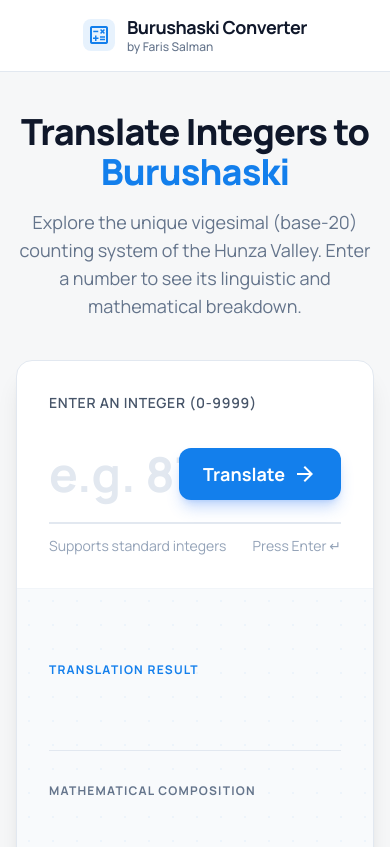
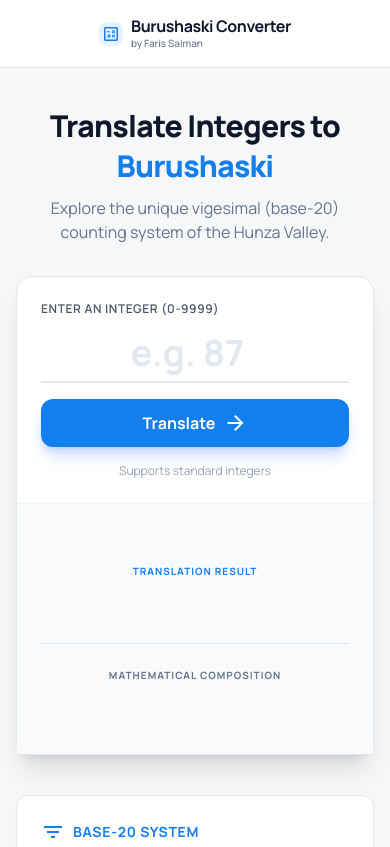
Before and after one commit to farissalman12/burushashki-number-converter, a website: page index.html in a window 390 px wide. Shown: the top 847 px of the page. Drawn offline with nearby package versions, Linux system fonts and the light colour scheme.

Commit message:
Refined complete cmobile responsiveness, fixed tooltip alightment, and removed math overflow container

```diff
--- a/converter.js
+++ b/converter.js
@@ -118,7 +118,7 @@ function convertBelow100(num) {
   tokens.push(sep("-"));
 
   if (remainder === 10) {
-    tokens.push(createToken("turma", "Ten", "remainder", "+ 10", 10));
+    tokens.push(createToken("torimi", "Ten", "remainder", "+ 10", 10));
   } else if (remainder < 10) {
     tokens.push(createToken(units[remainder], engUnits[remainder], "remainder", `+ ${remainder}`, remainder));
   } else {
--- a/index.html
+++ b/index.html
@@ -47,49 +47,48 @@
 </head>
 <body class="bg-background-light dark:bg-background-dark font-display text-slate-900 dark:text-slate-100 min-h-screen flex flex-col overflow-x-hidden">
 <!-- Navigation -->
-<header class="flex items-center justify-center border-b border-solid border-slate-200 dark:border-slate-800 px-6 py-4 bg-white dark:bg-slate-900 sticky top-0 z-50">
-<div class="flex items-center gap-3">
-<div class="size-8 flex items-center justify-center rounded-lg bg-primary/10 text-primary">
-<span class="material-symbols-outlined text-2xl">calculate</span>
+<header class="flex items-center justify-center border-b border-solid border-slate-200 dark:border-slate-800 px-4 sm:px-6 py-4 bg-white dark:bg-slate-900 sticky top-0 z-50">
+<div class="flex items-center gap-2 sm:gap-3">
+<div class="size-6 sm:size-8 flex items-center justify-center rounded-lg bg-primary/10 text-primary">
+<span class="material-symbols-outlined text-xl sm:text-2xl">calculate</span>
 </div>
 <div class="flex flex-col">
-    <h2 class="text-slate-900 dark:text-white text-lg font-bold leading-tight tracking-tight">Burushaski Converter</h2>
-    <span class="text-slate-500 font-medium text-xs">by Faris Salman</span>
+    <h2 class="text-slate-900 dark:text-white text-base sm:text-lg font-bold leading-tight tracking-tight">Burushaski Converter</h2>
+    <span class="text-slate-500 font-medium text-[10px] sm:text-xs">by Faris Salman</span>
 </div>
 </div>
 </header>
 <main class="flex-grow flex flex-col items-center py-10 px-4 sm:px-6 lg:px-8">
 <!-- Hero Section -->
-<div class="text-center max-w-2xl mx-auto mb-10">
-<h1 class="text-4xl sm:text-5xl font-extrabold text-slate-900 dark:text-white tracking-tight mb-4">
-                Translate Integers to <span class="text-primary">Burushaski</span>
+<div class="text-center max-w-2xl mx-auto mb-8 sm:mb-10">
+<h1 class="text-3xl sm:text-4xl md:text-5xl font-extrabold text-slate-900 dark:text-white tracking-tight mb-3 sm:mb-4">
+                Translate Integers to <span class="text-primary block sm:inline mt-1 sm:mt-0">Burushaski</span>
 </h1>
-<p class="text-lg text-slate-500 dark:text-slate-400">
+<p class="text-base sm:text-lg text-slate-500 dark:text-slate-400">
                 Explore the unique vigesimal (base-20) counting system of the Hunza Valley.
-                Enter a number to see its linguistic and mathematical breakdown.
             </p>
 </div>
 <!-- Main Converter Card -->
 <div class="w-full max-w-3xl bg-white dark:bg-slate-900 rounded-2xl shadow-xl border border-slate-200 dark:border-slate-800">
 <!-- Input Area -->
-<div class="p-8 sm:p-12 border-b border-slate-100 dark:border-slate-800">
-<label class="block text-sm font-semibold text-slate-600 dark:text-slate-400 mb-3 uppercase tracking-wider" for="number-input">
+<div class="p-6 sm:p-8 md:p-12 border-b border-slate-100 dark:border-slate-800">
+<label class="block text-xs sm:text-sm font-semibold text-slate-600 dark:text-slate-400 mb-2 sm:mb-3 uppercase tracking-wider" for="number-input">
                     Enter an Integer (0-9999)
                 </label>
-                <form id="converterForm" class="relative flex items-center">
-                    <input class="block w-full text-5xl sm:text-6xl font-bold bg-transparent border-0 border-b-2 border-slate-200 dark:border-slate-700 focus:border-primary focus:ring-0 px-0 py-4 placeholder-slate-200 dark:placeholder-slate-800 text-slate-900 dark:text-white transition-colors appearance-none" id="number-input" placeholder="e.g. 87" type="number" required min="1" max="1000000" />
-                    <button type="submit" class="absolute right-0 top-1/2 -translate-y-1/2 bg-primary hover:bg-blue-600 text-white rounded-xl px-6 py-3 font-bold text-lg shadow-lg shadow-blue-500/30 transition-all flex items-center gap-2">
+                <form id="converterForm" class="relative flex flex-col sm:flex-row items-center gap-4 sm:gap-0">
+                    <input class="block w-full text-4xl sm:text-5xl md:text-6xl font-bold bg-transparent border-0 border-b-2 border-slate-200 dark:border-slate-700 focus:border-primary focus:ring-0 px-0 py-2 sm:py-4 placeholder-slate-200 dark:placeholder-slate-800 text-slate-900 dark:text-white transition-colors appearance-none text-center sm:text-left" id="number-input" placeholder="e.g. 87" type="number" required min="1" max="1000000" />
+                    <button type="submit" class="w-full sm:w-auto sm:absolute right-0 sm:top-1/2 sm:-translate-y-1/2 bg-primary hover:bg-blue-600 text-white rounded-xl px-4 sm:px-6 py-3 sm:py-3 font-bold text-base sm:text-lg shadow-lg shadow-blue-500/30 transition-all flex items-center justify-center gap-2">
                         <span>Translate</span>
                         <span class="material-symbols-outlined">arrow_forward</span>
                     </button>
                 </form>
-<div class="mt-3 flex justify-between text-sm text-slate-400 dark:text-slate-500">
+<div class="mt-4 sm:mt-3 flex flex-col sm:flex-row justify-between text-xs sm:text-sm text-slate-400 dark:text-slate-500 text-center sm:text-left gap-1 sm:gap-0">
 <span>Supports standard integers</span>
-<span>Press Enter ↵</span>
+<span class="hidden sm:inline">Press Enter ↵</span>
 </div>
 </div>
 <!-- Result Area -->
-<div class="bg-slate-50 dark:bg-slate-950/50 p-8 sm:p-12 min-h-[300px] flex flex-col justify-center relative">
+<div class="bg-slate-50 dark:bg-slate-950/50 p-6 sm:p-8 md:p-12 min-h-[250px] sm:min-h-[300px] flex flex-col justify-center relative">
 <!-- Background Pattern -->
 <div class="absolute inset-0 opacity-5 pointer-events-none" style="background-image: radial-gradient(#137fec 1px, transparent 1px); background-size: 24px 24px;">
 </div>
@@ -101,15 +100,15 @@
                 </div>
                 -->
 <!-- Active Result State -->
-<div class="relative z-10">
-<div class="text-xs font-bold text-primary uppercase tracking-widest mb-6">Translation Result</div>
+<div class="relative z-10 w-full">
+<div class="text-[10px] sm:text-xs font-bold text-primary uppercase tracking-widest mb-4 sm:mb-6 text-center sm:text-left">Translation Result</div>
 <!-- The Burushaski Words Container -->
-<div id="result-container" class="flex flex-wrap items-end gap-x-3 gap-y-6 text-4xl sm:text-5xl font-medium text-slate-800 dark:text-slate-100 leading-normal">
+<div id="result-container" class="flex flex-wrap justify-center sm:justify-start items-end gap-x-2 sm:gap-x-3 gap-y-4 sm:gap-y-6 text-3xl sm:text-4xl md:text-5xl font-medium text-slate-800 dark:text-slate-100 leading-normal pb-4 sm:pb-0">
 </div>
 <!-- Math Breakdown Visualizer -->
-<div class="mt-12 pt-8 border-t border-slate-200 dark:border-slate-800/50">
-<p class="text-xs font-bold text-slate-500 uppercase tracking-widest mb-4">Mathematical Composition</p>
-<div id="math-container" class="flex flex-wrap items-center gap-4 text-lg font-mono text-slate-700 dark:text-slate-300">
+<div class="mt-8 sm:mt-12 pt-6 sm:pt-8 border-t border-slate-200 dark:border-slate-800/50">
+<p class="text-[10px] sm:text-xs font-bold text-slate-500 uppercase tracking-widest mb-3 sm:mb-4 text-center sm:text-left">Mathematical Composition</p>
+<div id="math-container" class="flex flex-wrap justify-center sm:justify-start items-center gap-2 sm:gap-4 text-sm sm:text-lg font-mono text-slate-700 dark:text-slate-300 mx-auto sm:mx-0">
 </div>
 </div>
 </div>
--- a/main.js
+++ b/main.js
@@ -53,12 +53,12 @@ document.addEventListener('DOMContentLoaded', () => {
                 resultContainer.innerHTML += `
                 <div class="tooltip-trigger relative group cursor-help border-b-2 border-dotted border-slate-300 dark:border-slate-600 hover:text-slate-500 pb-1 transition-colors">
                     <span>${token.word}</span>
-                    <div class="tooltip-content absolute bottom-full left-1/2 -translate-x-1/2 mb-4 w-64 bg-slate-900 dark:bg-white text-white dark:text-slate-900 rounded-xl p-4 shadow-2xl opacity-0 invisible transition-opacity duration-200 z-50 pointer-events-none">
-                        <div class="flex justify-between items-start mb-2 border-b border-slate-700 dark:border-slate-200 pb-2">
+                    <div class="tooltip-content absolute bottom-full left-1/2 -translate-x-1/2 mb-4 w-[200px] sm:w-64 bg-slate-900 dark:bg-white text-white dark:text-slate-900 rounded-xl p-3 sm:p-4 shadow-2xl opacity-0 invisible transition-opacity duration-200 z-[100] pointer-events-none">
+                        <div class="flex justify-between items-start mb-2 border-b border-slate-700 dark:border-slate-200 pb-2 gap-4">
                             <span class="font-bold text-lg">${token.word}</span>
                             <span class="text-xs bg-slate-500 text-white px-1.5 py-0.5 rounded uppercase tracking-wider">${token.type}</span>
                         </div>
-                        <div class="space-y-1 text-sm">
+                        <div class="space-y-1 text-xs sm:text-sm">
                             <div class="flex justify-between">
                                 <span class="text-slate-400 dark:text-slate-500">English:</span>
                                 <span class="font-medium">${token.english}</span>
@@ -75,12 +75,12 @@ document.addEventListener('DOMContentLoaded', () => {
                 resultContainer.innerHTML += `
                 <div class="tooltip-trigger relative group cursor-help border-b-2 border-dotted border-slate-300 dark:border-slate-600 hover:border-primary pb-1 transition-colors">
                     <span>${token.word}</span>
-                    <div class="tooltip-content absolute bottom-full left-1/2 -translate-x-1/2 mb-4 w-64 bg-slate-900 dark:bg-white text-white dark:text-slate-900 rounded-xl p-4 shadow-2xl opacity-0 invisible transition-opacity duration-200 z-50 pointer-events-none">
-                        <div class="flex justify-between items-start mb-2 border-b border-slate-700 dark:border-slate-200 pb-2">
+                    <div class="tooltip-content absolute bottom-full left-1/2 -translate-x-1/2 mb-4 w-[200px] sm:w-64 bg-slate-900 dark:bg-white text-white dark:text-slate-900 rounded-xl p-3 sm:p-4 shadow-2xl opacity-0 invisible transition-opacity duration-200 z-[100] pointer-events-none">
+                        <div class="flex justify-between items-start mb-2 border-b border-slate-700 dark:border-slate-200 pb-2 gap-4">
                             <span class="font-bold text-lg">${token.word}</span>
                             <span class="text-xs ${bgCol} text-white px-1.5 py-0.5 rounded uppercase tracking-wider">${token.type}</span>
                         </div>
-                        <div class="space-y-1 text-sm">
+                        <div class="space-y-1 text-xs sm:text-sm">
                             <div class="flex justify-between">
                                 <span class="text-slate-400 dark:text-slate-500">English:</span>
                                 <span class="font-medium">${token.english}</span>
```
Also changed, not shown: converter.test.js (+3 -3 lines).
